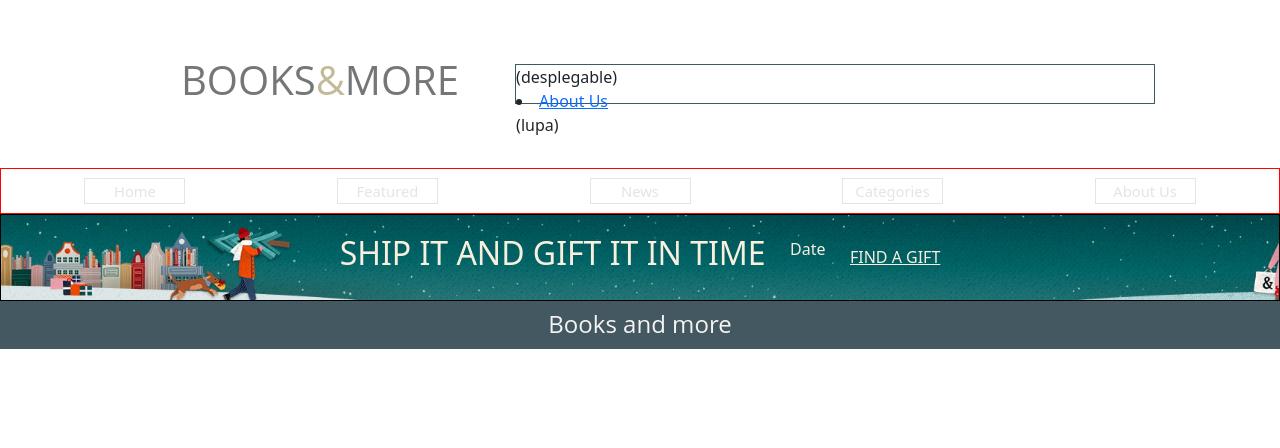
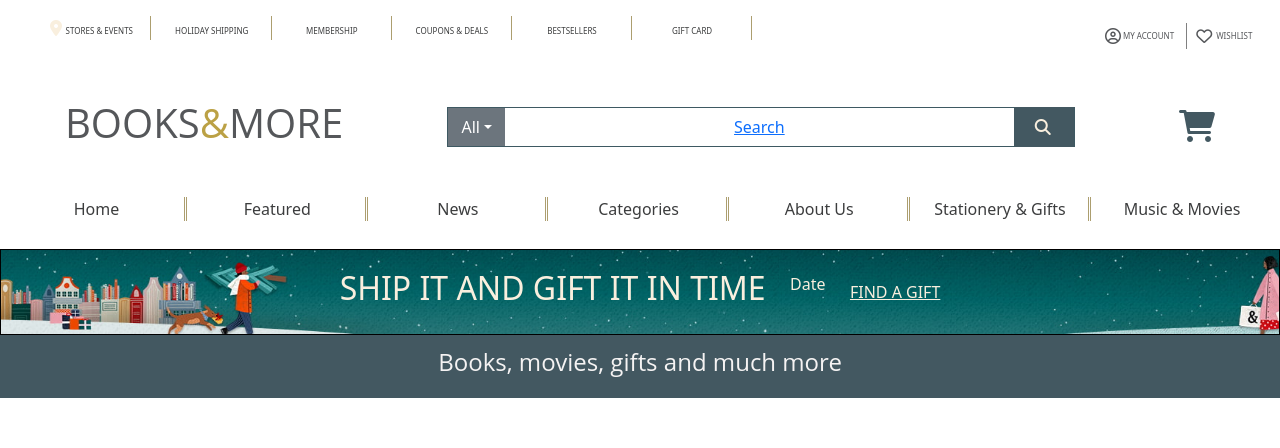
Before and after one commit to nix-star/codoacodo-react, a React (Create React App) app: page / in a window 1280 px wide. Shown: the top 448 px of the page. Built offline with nearby package versions, Linux system fonts and the light colour scheme; no server answers.

Commit message:
nuevo header

```diff
--- a/src/components/indiceComp/Main.jsx
+++ b/src/components/indiceComp/Main.jsx
@@ -9,6 +9,7 @@ const Main = () => {
 < Turning />
 
 <div className="cervantes-part">
+  {/*
         <div className="text">
 
           <p>Shop and browse millions of bestselling books, find recommended reads from our booksellers, access your B&amp;N Membership Card, place your Caf&eacute; order and&nbsp;more!</p>
@@ -57,7 +58,7 @@ const Main = () => {
           <p>
             Pues ¿por cuáles quieres que diga ­repitió Ricardo­, si no hay otras
             que a los ojos por aquí se ofrezcan?
-    </p> */}
+    </p>
         </div>
 
         <div className="right">
@@ -70,6 +71,7 @@ const Main = () => {
             </figcaption>
           </figure>
         </div>
+        */}
         </div>
 
 
--- a/src/components/indiceComp/Nav.jsx
+++ b/src/components/indiceComp/Nav.jsx
@@ -6,65 +6,119 @@ const Nav = () => {
   return (
     <>
       <header>
+        <div className="upBar">
+          <ul>
+            <li>
+              <i className="fa-solid fa-location-dot"></i>
+              <Link to={"/"}>STORES & EVENTS</Link>
+            </li>
+            <li>
+              <Link to={"/destacados"}>HOLIDAY SHIPPING</Link>
+            </li>
+            <li>
+              <Link to={"/novedades"}>MEMBERSHIP</Link>
+            </li>
+            <li>
+              <Link to={"/categorias"}>COUPONS & DEALS</Link>
+            </li>
+            <li>
+              <Link to={"/aboutUs"}>BESTSELLERS</Link>
+            </li>
+            <li className="lastNoBorder">
+              <Link to={"/gifts"}>GIFT CARD</Link>
+            </li>
+          </ul>
+          <div className="upBarRight">
+            <div className="account">
+            <i class="fa-regular fa-circle-user"></i>
+            <h3>MY ACCOUNT</h3>
+            </div>
+            <div className="wishlist">
+            <i class="fa-regular fa-heart"></i>
+            <h3>WISHLIST</h3>
+            </div>
+          </div>
+        </div>
         <top>
-          <h1>BOOKS<spam>&</spam>MORE</h1>
+          <h1>
+            BOOKS<spam>&</spam>MORE
+          </h1>
           <div className="search">
-            (desplegable)
+            <div class="dropdown">
+              <button
+                class="btn btn-secondary dropdown-toggle"
+                type="button"
+                id="dropdownMenuButton1"
+                data-bs-toggle="dropdown"
+                aria-expanded="false"
+              >
+                All
+              </button>
+              <ul class="dropdown-menu" aria-labelledby="dropdownMenuButton1">
+                <li>
+                  <a class="dropdown-item" href="#">
+                    Action
+                  </a>
+                </li>
+                <li>
+                  <a class="dropdown-item" href="#">
+                    Another action
+                  </a>
+                </li>
+                <li>
+                  <a class="dropdown-item" href="#">
+                    Something else here
+                  </a>
+                </li>
+              </ul>
+            </div>
             <div className="searchSpace">
-            <li>
-
-              <Link to={"/busquedas"}>About Us</Link>
-
-          </li>
+              <Link to={"/busquedas"}>Search</Link>
             </div>
-            (lupa)
+            <div className="magnifingGlass">
+              <i class="fa-solid fa-magnifying-glass"></i>
+            </div>
           </div>
           <div className="shop">
-<img src="" alt="" />
+            <i className="fa-solid fa-cart-shopping shopIcon"></i>
           </div>
         </top>
 
         <nav>
           <ul>
             <li>
-              <Link to={"/"} >
-                {" "}
-                Home
-              </Link>
+              <Link to={"/"}> Home</Link>
             </li>
             <li>
-              <Link to={"/destacados"} >
-              Featured
-              </Link>
+              <Link to={"/destacados"}>Featured</Link>
             </li>
             <li>
-              <Link to={"/novedades"} >
-                News
-              </Link>
+              <Link to={"/novedades"}>News</Link>
             </li>
             <li>
-              <Link to={"/categorias"} >
-              Categories
-              </Link>
+              <Link to={"/categorias"}>Categories</Link>
             </li>
             <li>
-
-                <Link to={"/aboutUs"}>About Us</Link>
-
+              <Link to={"/aboutUs"}>About Us</Link>
+            </li>
+            <li>
+              <Link to={"/gifts"}>Stationery & Gifts</Link>
+            </li>
+            <li className="lastNoBorder">
+              <Link to={"/Music"}>Music & Movies</Link>
             </li>
           </ul>
         </nav>
         <div className="christmasBanner">
           <div className="giftInfo">
-          <h2>SHIP IT AND GIFT IT IN TIME</h2>
-          <p>Date</p>
-          <Link to={"/gift"} >
-          FIND A GIFT
-              </Link>
-
+            <h2>SHIP IT AND GIFT IT IN TIME</h2>
+            <p>Date</p>
+            <Link to={"/gift"}>FIND A GIFT</Link>
           </div>
         </div>
-        <h4 className="texto-alineado">Books and more</h4>
+        <div className="subtitle">
+        <h4>Books, movies, gifts and much more</h4>
+        </div>
       </header>
       <section>
         <Outlet />
--- a/src/style/inicio.css
+++ b/src/style/inicio.css
@@ -16,7 +16,6 @@ body {
   overflow-x: hidden;
 }
 
-<<<<<<< HEAD
 /* PARA TODOS EN GENERAL */
 
 /* titulos:
@@ -31,13 +30,6 @@ body {
 /* bordes:
 rgb(67 88 97);
 */
-=======
-.tituloPrincipal {
-  background-color: rgb(153, 150, 150);
-  padding: 1%;
-  font-size: 1.6em;
-}
->>>>>>> 08afee52a7fa6f371f587e51813a3a477a5534f1
 
 /* Ver si alguien hace buscador */
 /*search*/
--- a/src/style/inicio/nav.css
+++ b/src/style/inicio/nav.css
@@ -1,39 +1,129 @@
-* {
-  margin: 0;
-  padding: 0;
-  box-sizing: border-box;
+/* NAV STYLES */
+
+.upBar {
+    padding: 15px 2% 10px 0
+}
+
+.fa-solid {
+    padding-right: 3%;
+    color: rgb(60, 61, 62);
+}
+
+.upBar,
+.upBarRight {
+  display: flex;
+  align-items: center;
+  justify-content: space-between;
+}
+
+.upBarRight {
+  width:12%;
+}
+
+.account,
+.wishlist {
+  display: flex;
+  align-items: center;
+  justify-content: space-around;
+  color: #55575a;
+}
+
+.account > h3,
+.wishlist > h3 {
+  font-size: 0.5em;
+  padding-top: 8px
+}
+
+.account {
+    border-right: 1px solid gray;
+    padding-right: 7%;
+    width: 55%;
+}
+
+.wishlist {
+    width: 40%;
+}
+
+.upBar ul {
+  width: 60%;
+  list-style-type: none;
+  background-color: rgb(255 255 255);
+  display: flex;
+  align-items: center;
+  justify-content: space-around;
+
+}
+
+.upBar ul li {
+  margin: 0.1%;
+  width: 38%;
+  text-align: center;
+  border-right: 1px solid rgb(172 158 111);
+
+}
+
+.upBar ul li a {
+  text-decoration: none;
+  text-align: center;
+  color: rgb(60, 61, 62);
+  height: 42px;
+  width: 92px;
+  font-size: 0.5em;
 }
 
 top {
   background-color: rgb(255 255 255);
   display: flex;
   align-items: center;
-  justify-content: center;
-  flex-direction: row;
+  justify-content: space-around;
+  width: 100%;
+  padding: 1%;
+  margin: 20px 0;
 }
 
 h1 {
-  color: rgb(60, 61, 62);
-  font-weight: bold;
+  color: rgb(85, 87, 90);
   font-family: "Open Sans", sans-serif;
-  margin: 0;
-  padding: 1.4em;
-  text-align: center;
-  opacity: 0.7;
 }
 
 h1 > spam {
-  color: rgb(172, 158, 111);
+  color: rgb(187, 161, 69);
 }
 
 .search {
-    width: 50%;
-    height: 40px;
-    border: 1px solid #3e5962;
+  width: 50%;
+  height: 40px;
+  border: 1px solid #3e5962;
+  display: flex;
+  align-items: center;
+  justify-content: space-between;
 }
 
-nav ul {
-    width: 100%;
+.btn {
+  border-radius: 0 !important;
+}
+
+.magnifingGlass {
+  background-color: rgb(67 88 97);
+  height: 40px;
+  width: 60px;
+  display: flex;
+  align-items: center;
+  justify-content: center;
+
+}
+
+.fa-solid {
+    color: rgb(249 239 222);
+}
+
+.shopIcon {
+  font-size: 2em;
+  color: rgb(67 88 97);
+}
+
+nav > ul {
+  width: 100%;
   list-style-type: none;
   background-color: rgb(255 255 255);
   display: flex;
@@ -41,32 +131,38 @@ nav ul {
   justify-content: space-around;
   margin: auto;
   padding: 0.6%;
-  border: 1px solid red;
 }
 
-nav ul li {
-  border: 1px solid rgb(229, 228, 228);
+nav > ul > li {
   margin: 0.1%;
-  width: 8%;
+  width: 15%;
   text-align: center;
+  border-right: 3px double rgb(172 158 111);
+  margin-bottom: 20px;
 }
 
-nav ul li:hover {
-  background-color: rgb(229, 228, 228);
+.lastNoBorder {
+  border: none;
 }
 
-nav ul li a {
+/*
+nav ul li:hover {
+  border-bottom: 2px solid rgb(172 158 111);
+  padding-bottom: 20px
+}
+*/
+
+nav > ul > li > a {
   text-decoration: none;
   text-align: center;
-  color: rgb(229, 228, 228);
+  color: rgb(60, 61, 62);
   height: 42px;
   width: 92px;
-  font-size: 92%;
+  font-size: 1em;
 }
 
 nav ul li a:hover {
-  font-weight: bold;
-  color: #80004093;
+  color: rgb(67 88 97);
 }
 
 .christmasBanner {
@@ -96,12 +192,10 @@ nav ul li a:hover {
   color: rgb(230, 175, 186);
 }
 
-h4 {
+.subtitle {
   background-color: rgb(67 88 97);
   color: rgb(245 243 243);
-  font-size: 0.1em;
   font-family: "Open Sans", sans-serif;
-  margin-top: 20px;
-  padding: 0.4em;
+  padding: 0.8em;
   text-align: center;
 }
--- a/src/style/inicio/turning.css
+++ b/src/style/inicio/turning.css
@@ -1,4 +1,4 @@
-/* Turning pages Book */
+/* BOOK ANIMATION STYLES */
 
 .turning-container {
   width: 90%;
```
